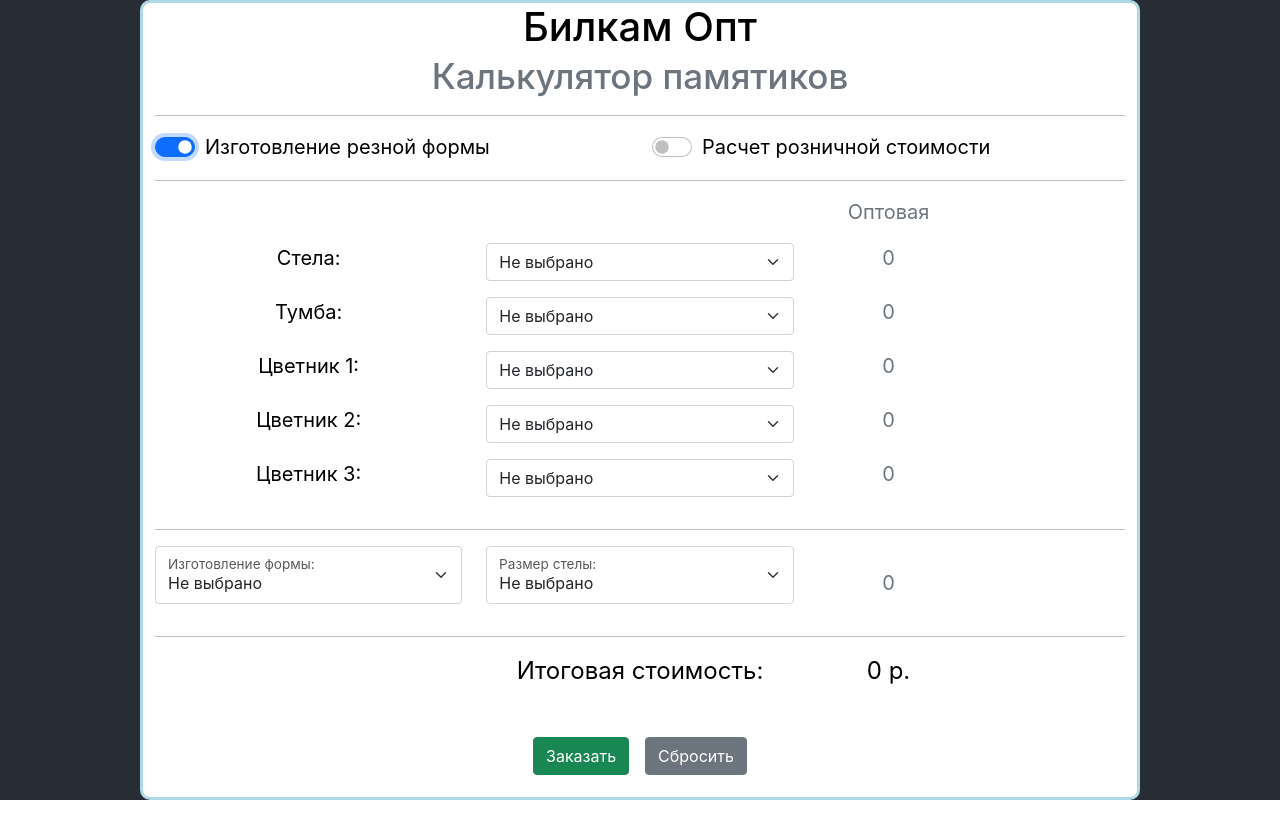
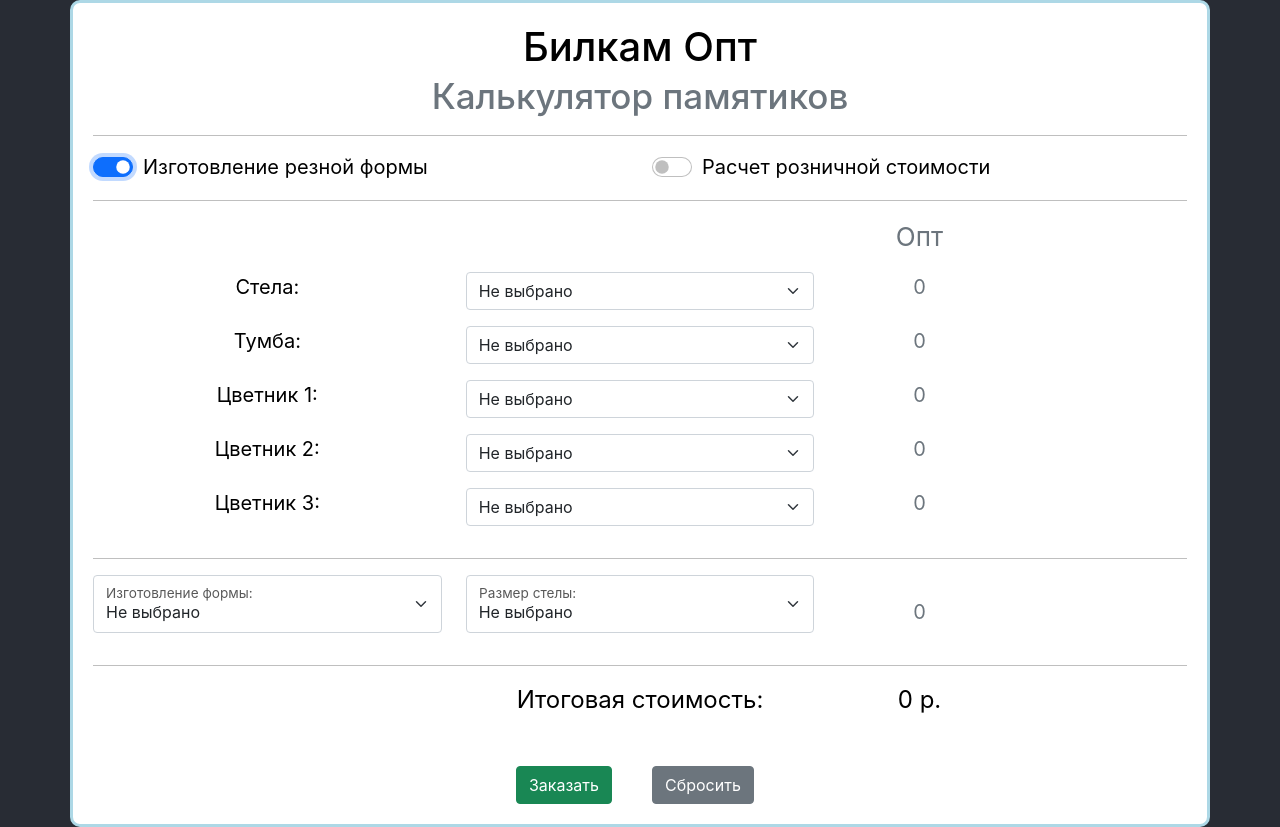
Before and after one commit to AnthonyGr/bilkam-opt--calc, a React (Create React App) app: page / in a window 1280 px wide. Both pictures are taken after a click on the switch "Изготовление резной формы". Before the commit the page ends 800 px from the top, so only its background shows below. Built offline with nearby package versions, Linux system fonts and the light colour scheme.

Commit message:
доработка отображения на мобильных устройствах

```diff
--- a/src/components/formsRow/FormsRow.js
+++ b/src/components/formsRow/FormsRow.js
@@ -91,9 +91,9 @@
   return (
     <>
       <div className="row align-items-start d-flex align-items-center">
-        <div className="col fs-5">{formsSelect}</div>
-        <div className="col">{currentFormSizes}</div>
-        <div className="col fs-5 text-secondary ">
+        <div className="col-md-4 col-8 fs-5">{formsSelect}</div>
+        <div className="col-md-4 col-8">{currentFormSizes}</div>
+        <div className="col-md-4 col-4 fs-5 text-secondary ">
           {" "}
           <div className="col fs-5 text-secondary">
             <div className="row align-items-start">
--- a/src/components/itemsRow/ItemsRow.js
+++ b/src/components/itemsRow/ItemsRow.js
@@ -42,10 +42,10 @@
 
   const element = fillSelect();
   return (
-    <div className="row align-items-start">
-      <div className="col fs-5">{name}</div>
-      <div className="col">{element}</div>
-      <div className="col fs-5 text-secondary">
+    <div className="row align-items-start gy-3">
+      <div className="col-lg-4 col-md-12 col-sm-12 col-12 fs-5">{name}</div>
+      <div className="col-lg-4 col-md-8 col-sm-8 col-8">{element}</div>
+      <div className="col-lg-4 col-md-4 col-sm-4 col-4 fs-5 text-secondary">
         <div className="row align-items-start">
           <div className="col">{currentPrice}</div>
           <div className="col">
--- a/src/components/main/Main.js
+++ b/src/components/main/Main.js
@@ -55,19 +55,18 @@
   const stelesType = isCarved ? steles : stelesAll;
 
   return (
-    <div className="main">
-      <h1 className="">
+    <div className="container-lg main">
+      <h1 className="text-center">
         Билкам Опт
         <br />
         <small className="text-muted">Калькулятор памятиков</small>
       </h1>
 
-      <div className="container">
       <hr />
-        <div className="row align-items-start">
-          <div className="col">
+      <div className="row align-items-center ">
+        <div className="col-lg-6 col-sm-12 col-xs-12">
           {" "}
-            <div className="form-check form-switch fs-5 text-start">
+          <div className="form-check form-switch text-start fs-5">
             <input
               className="form-check-input"
               type="checkbox"
@@ -83,9 +82,9 @@
             </label>
           </div>
         </div>
-          <div className="col">
+        <div className="col-lg-6 col-sm-12 col-xs-12">
           {" "}
-            <div className="form-check form-switch fs-5 text-start">
+          <div className="form-check form-switch text-start fs-5">
             <input
               className="form-check-input"
               type="checkbox"
@@ -116,16 +115,10 @@
       </div>
 
       <hr />
-        <div className="row align-items-start fs-5 secondary">
-          <div className="col"></div>
-          <div className="col"></div>
-          <div className="col">
-            <div className="row align-items-start fs-5 text-secondary mb-3">
-              {" "}
-              <div className="col">Оптовая</div>
-              <div className="col">{isRetail ? `Розничная` : null}</div>
-            </div>
-          </div>
+      <div className="row align-items-center test text-secondary mb-3">
+        <div className="col-8"></div>
+        <div className="col-2">Опт</div>
+        <div className="col-2">{isRetail ? `Розница` : null}</div>
       </div>
       <ItemsRow
         name={"Стела: "}
@@ -191,9 +184,7 @@
         </div>
       </div>
       <div className="row align-items-start fs-4 secondary">
-          <div className="col"></div>
-          <div className="col">
-            {" "}
+        <div className="col text-end">
           <button
             type="button"
             className="btn btn-success me-3"
@@ -201,6 +192,8 @@
           >
             Заказать
           </button>
+        </div>
+        <div className="col text-start">
           <button
             type="button"
             className="btn btn-secondary"
@@ -209,14 +202,6 @@
             Сбросить
           </button>
         </div>
-          <div className="col">
-            <div className="row align-items-start fs-4">
-              {" "}
-              <div className="col"></div>
-              <div className="col"> </div>
-            </div>
-          </div>
-        </div>
       </div>
     </div>
   );
--- a/src/components/main/main.css
+++ b/src/components/main/main.css
@@ -1,16 +1,14 @@
 .main {
-  width: 1000px;
-  height: 800px;
+  /* max-width: 1000px; */
+  /* height: 800px; */
+  padding: 20px;
   background-color: white;
   border: 3px solid lightblue;
   border-radius: 10px;
   color: black;
+  overflow: hidden;
 }
 
 h1 {
   color: black;
 }
-
-h2 {
-  color: black;
-}
--- a/src/index.js
+++ b/src/index.js
@@ -1,17 +1,11 @@
-import React from 'react';
-import ReactDOM from 'react-dom';
-import './index.css';
-import App from './App';
-import reportWebVitals from './reportWebVitals';
+import React from "react";
+import ReactDOM from "react-dom";
+import "./index.css";
+import App from "./App";
 
 ReactDOM.render(
   <React.StrictMode>
     <App />
   </React.StrictMode>,
-  document.getElementById('root')
+  document.getElementById("root")
 );
-
-// If you want to start measuring performance in your app, pass a function
-// to log results (for example: reportWebVitals(console.log))
-// or send to an analytics endpoint. Learn more: https://bit.ly/CRA-vitals
-reportWebVitals();
--- a/src/reportWebVitals.js
+++ /dev/null
@@ -1,13 +0,0 @@
-const reportWebVitals = onPerfEntry => {
-  if (onPerfEntry && onPerfEntry instanceof Function) {
-    import('web-vitals').then(({ getCLS, getFID, getFCP, getLCP, getTTFB }) => {
-      getCLS(onPerfEntry);
-      getFID(onPerfEntry);
-      getFCP(onPerfEntry);
-      getLCP(onPerfEntry);
-      getTTFB(onPerfEntry);
-    });
-  }
-};
-
-export default reportWebVitals;
```
Also changed, not shown: src/setupTests.js (deleted, +0 -5 lines), src/logo.svg (deleted), 1 other file (tests, documents, lock files or other folders). Lines whose indentation alone changed are shown as unchanged.
